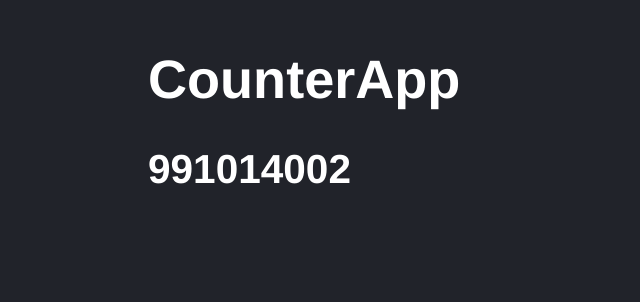
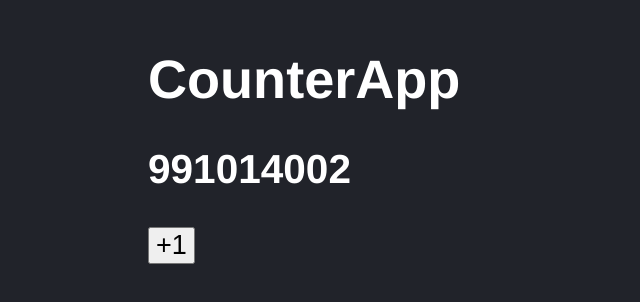
Before and after one commit to Naej-Solrac/counter-app, a React (Vite) app: page / in a window 1280 px wide. Shown: the part 136-438 px from the top of the page, without its empty margins (0-640 px from the left). Built offline with nearby package versions, Linux system fonts and the light colour scheme.

Commit message:
evento onClick en general

```diff
--- a/src/CounterApp.jsx
+++ b/src/CounterApp.jsx
@@ -1,13 +1,26 @@
 import PropTypes from 'prop-types';
 import React from 'react'
 
+
 export const CounterApp = ({value}) => {
+
+  const handleAdd = () => {
+    // console.log(event);
+    console.log(value);
+    value = 1000;
+  };
+
   return (
     <>
         <h1>CounterApp</h1>
         <h2> { value } </h2>
+
+        <button onClick={ handleAdd }>
+          +1
+        </button>
     </>
   );
+
 };
 
 CounterApp.prototype = {
--- a/src/styles.css
+++ b/src/styles.css
@@ -5,3 +5,8 @@ html, body {
     font-size: 1.3rem;
     padding: 70px;
 }
+
+button {
+    padding: 5;
+    font-size: 1.3rem;
+}
```
